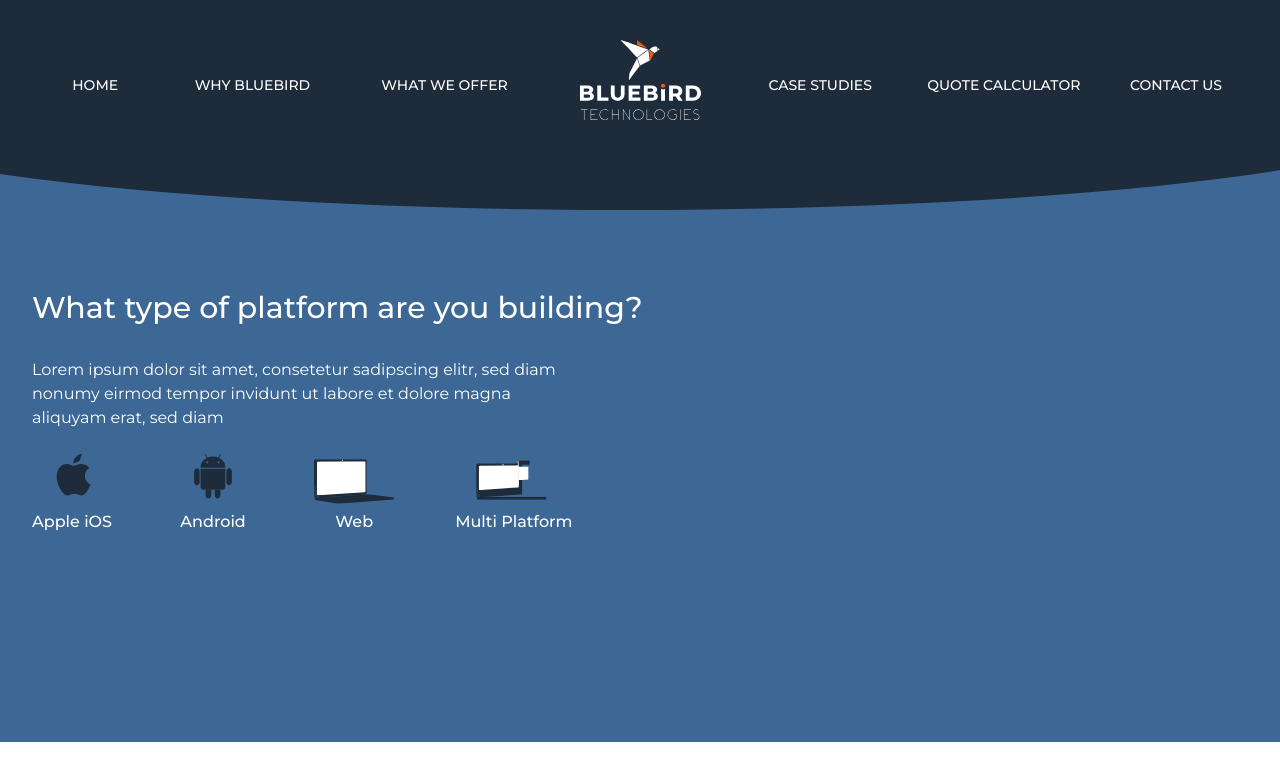
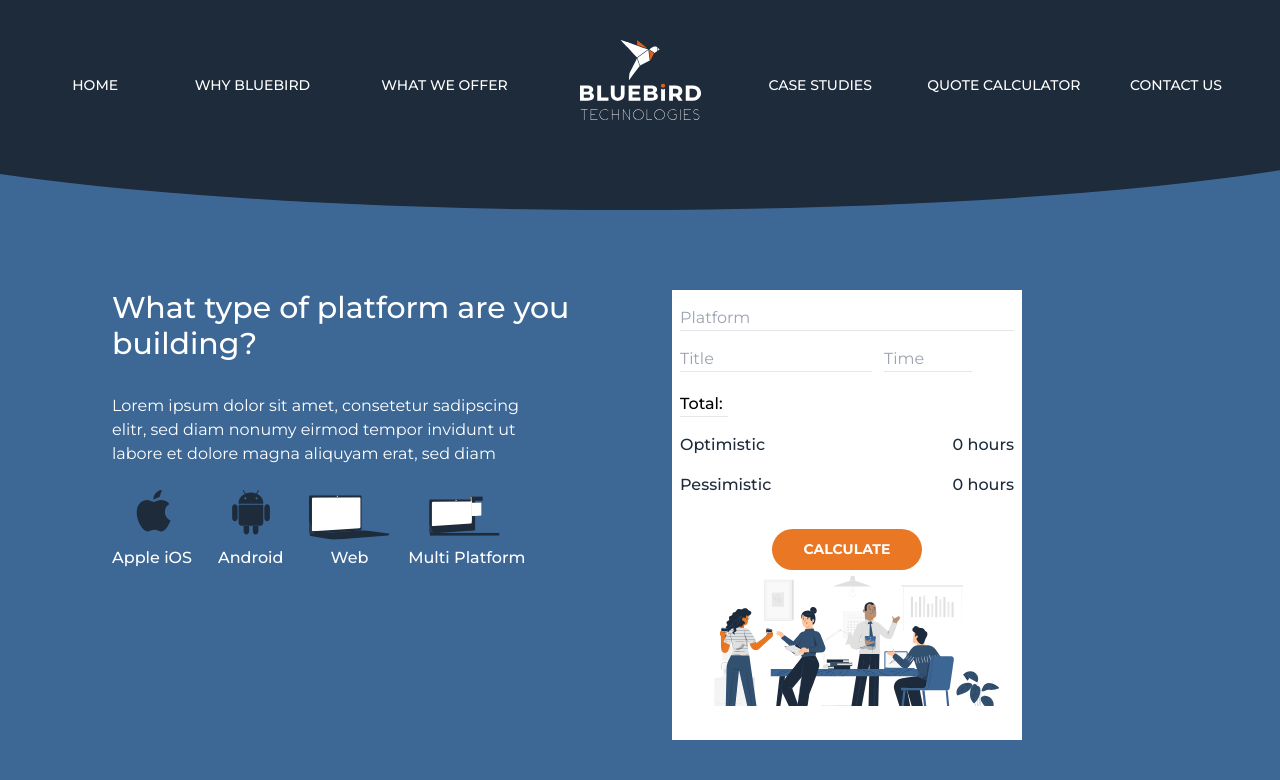
Before and after one commit to bluebird-technologies/bluebird_tech_OLD, a Next.js app: page /calculator/platformChoice in a window 1280 px wide. Shown: the top 780 px of the page. Built offline with nearby package versions, Linux system fonts and the light colour scheme.

Commit message:
calculator component integrated to platformchoice screen

```diff
--- a/pages/calculator/platformChoice.tsx
+++ b/pages/calculator/platformChoice.tsx
@@ -5,6 +5,7 @@ import AppleIcon from '../../public/calculator/appleIcon.svg';
 import AndroidIcon from '../../public/calculator/androidIcon.svg';
 import WebIcon from '../../public/calculator/webIcon.svg';
 import MultiPlatformIcon from '../../public/calculator/multiPlatformIcon.svg';
+import Calculator from '../../components/Calculator';
 function platformChoice() {
   return (
     <div className="flex-1 flex flex-col h-full">
@@ -21,19 +22,19 @@ function platformChoice() {
         />
         <Header />
       </div>
-      <div className="bg-secondary flex-1 py-52 -mt-40">
+      <div className="bg-secondary flex-1 flex pt-60 pb-16 px-20 w-full -mt-40">
         <Container wide>
-          <div className="w-2/3 mt-8">
+          <div className=" ">
             <h3 className="text-white text-3xl font-medium ">
               What type of platform are you building?
             </h3>
-            <div className="w-2/3 mt-8">
+            <div className="w-5/6 mt-8">
               <span className="text-white text-base  ">
                 Lorem ipsum dolor sit amet, consetetur sadipscing elitr, sed diam nonumy eirmod
                 tempor invidunt ut labore et dolore magna aliquyam erat, sed diam
               </span>
             </div>
-            <div className="flex flex-row justify-between w-2/3 mt-6">
+            <div className="flex flex-row justify-between w-5/6 mt-6">
               <div className="flex flex-col items-center justify-center">
                 <AppleIcon />
                 <div className="flex -mt-6 items-center">
@@ -61,6 +62,9 @@ function platformChoice() {
             </div>
           </div>
         </Container>
+        <Container>
+          <Calculator />
+        </Container>
       </div>
     </div>
   );
```
